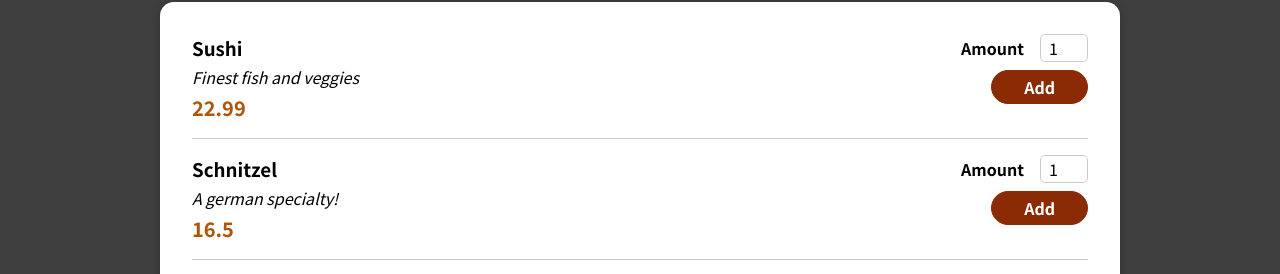
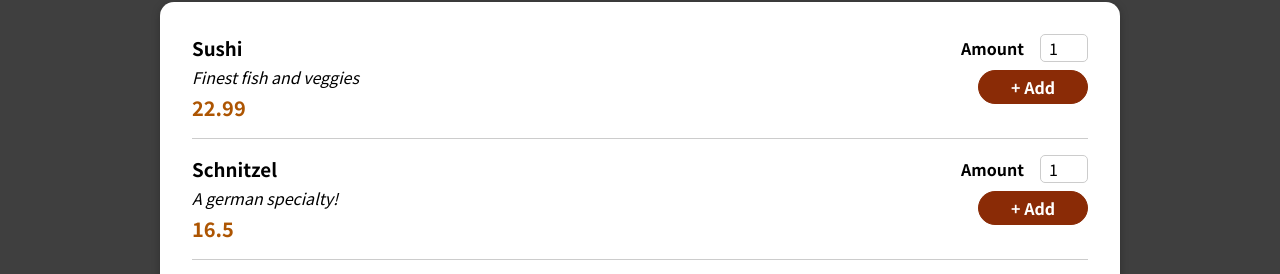
Before and after one commit to denisprog/js, a React (Create React App) app in the folder section11/: page / in a window 1280 px wide. Shown: the part 503-777 px from the top of the page. Built offline with nearby package versions, Linux system fonts and the light colour scheme.

Commit message:
section11: 144

```diff
--- a/section11/src/components/Meals/AvailableMeals.js
+++ b/section11/src/components/Meals/AvailableMeals.js
@@ -33,7 +33,10 @@
     const mealsList = DUMMY_MEALS.map((meal) => (
       <MealItem
         key={meal.id}
-        meal={meal}
+        id={meal.id}
+        name={meal.name}
+        description = {meal.description}
+        price={meal.price}
       />
     ));
     return(
--- a/section11/src/components/Meals/MealItem/MealItem.js
+++ b/section11/src/components/Meals/MealItem/MealItem.js
@@ -1,18 +1,31 @@
+import{useContext} from 'react'
+import MealItemForm from './MealItemForm';
 import classes from './MealItem.module.css'
 
-import MealItemForm from './MealItemForm';
+import CartContext from '../../../store/cart-context'
+
 
 const MealItem = (props) => {
-    const price = `$${props.meal.price.toFixed(2)}`;
+    const cartCtx = useContext(CartContext)
+    const price = `$${props.price.toFixed(2)}`;
+
+    const addToCartHandler = amount =>{
+        cartCtx.addItem({
+          id: props.id,
+          name: props.name,
+          amount: amount,
+          price: price
+        });
+    };
   return (
     <li className={classes.meal}>
       <div>
-        <h3>{props.meal.name}</h3>
-        <div className={classes.description}>{props.meal.description}</div>
-        <div className={classes.price}>{props.meal.price}</div>
+        <h3>{props.name}</h3>
+        <div className={classes.description}>{props.description}</div>
+        <div className={classes.price}>{props.price}</div>
       </div>
       <div>
-        <MealItemForm />
+        <MealItemForm onAddToCart={addToCartHandler}/>
       </div>
     </li>
   );
--- a/section11/src/components/Meals/MealItem/MealItemForm.js
+++ b/section11/src/components/Meals/MealItem/MealItemForm.js
@@ -1,10 +1,37 @@
 import classes from './MealItemForm.module.css';
 import Input from '../../UI/Input'
+import {useRef, useState} from 'react'
 
 const MealItemForm = (props) =>{
+    const [amountIsValid, setAmountIsValid] = useState(true);
+
+    const amountInputRef = useRef();
+
+    const submitHandler = event => {
+        event.preventDefault();
+
+        const enteredAmount = amountInputRef.current.value;
+        const enteredAmountNumber = +enteredAmount;
+
+        if(
+            enteredAmount.trim().length === 0 ||
+            enteredAmountNumber < 1 ||
+            enteredAmountNumber > 5) {
+                setAmountIsValid(false);
+                return;
+        }
+        props.onAddToCart(enteredAmountNumber);
+    };
+
+
+
+
     return(
-        <form className={classes.form}>
-            <Input label="Amount"  input={{
+        <form className={classes.form} onSubmit={submitHandler}>
+            <Input
+                ref={amountInputRef}
+                label="Amount"
+                input={{
                     id: 'amount',
                     type: 'number',
                     min: '1',
@@ -12,8 +39,8 @@
                     step: '1',
                     defaultValue: '1'
                 }}/>
-            <button>Add</button>
-
+            <button>+ Add</button>
+            {!amountIsValid && <p>Please enter a valid amount (1-5).</p>}
         </form>
 
 
--- a/section11/src/components/UI/Input.js
+++ b/section11/src/components/UI/Input.js
@@ -1,17 +1,18 @@
+import React from 'react'
+
 import classes from './Input.module.css'
 
-const Input = (props) =>{
+const Input = React.forwardRef((props, ref) =>{
 
 
     return(
         <div className={classes.input}>
             <label htmlFor={props.input.id}>{props.label}</label>
-            <input {...props.input}/>
+            <input ref={ref} {...props.input}/>
 
         </div>
     )
-
-}
+});
 
 
 
```
Also changed, not shown: 1 other file (tests, documents, lock files or other folders). Lines whose indentation alone changed are shown as unchanged.
